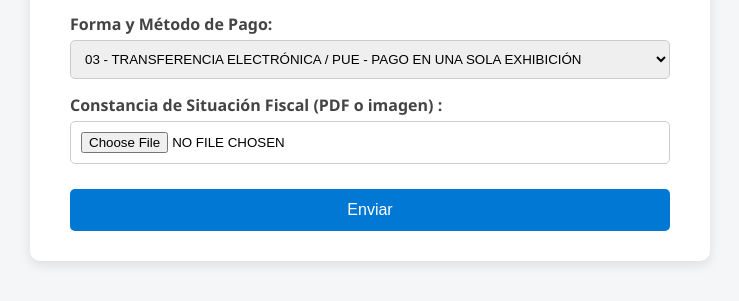
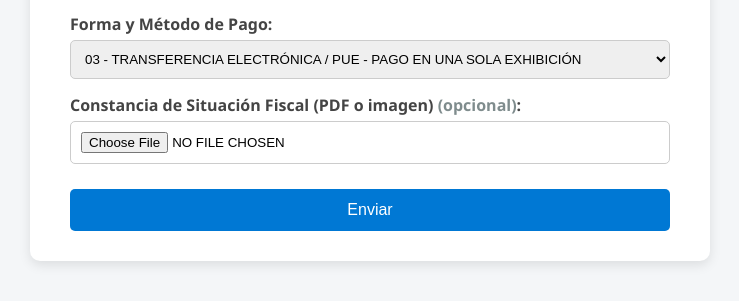
Before and after one commit to JMCisnerosP/Formulario_Factura_app, a Flask app: page / in a window 1280 px wide. Shown: the part 839-1140 px from the top of the page, without its empty margins (270-1009 px from the left). Run offline with Flask 3, Linux system fonts and the light colour scheme.

Commit message:
Revise invoice request form layout and fields
Updated the HTML form for invoice requests, including styling and input fields.

```diff
--- a/templates/formulario.html
+++ b/templates/formulario.html
@@ -142,8 +142,8 @@
         <option value="99|PPD">99 - Por definir / PPD - Pago en parcialidades o diferido</option>
     </select>
 
-    <label>Constancia de Situación Fiscal (PDF o imagen) :</label>
-    <input type="file" name="constancia" accept=".pdf,.jpg,.jpeg,.png" required>
+    <label>Constancia de Situación Fiscal (PDF o imagen) <span style="color:#7f8c8d;">(opcional)</span>:</label>
+    <input type="file" name="constancia" accept=".pdf,.jpg,.jpeg,.png">
 
     <input type="submit" value="Enviar">
 </form>
```
